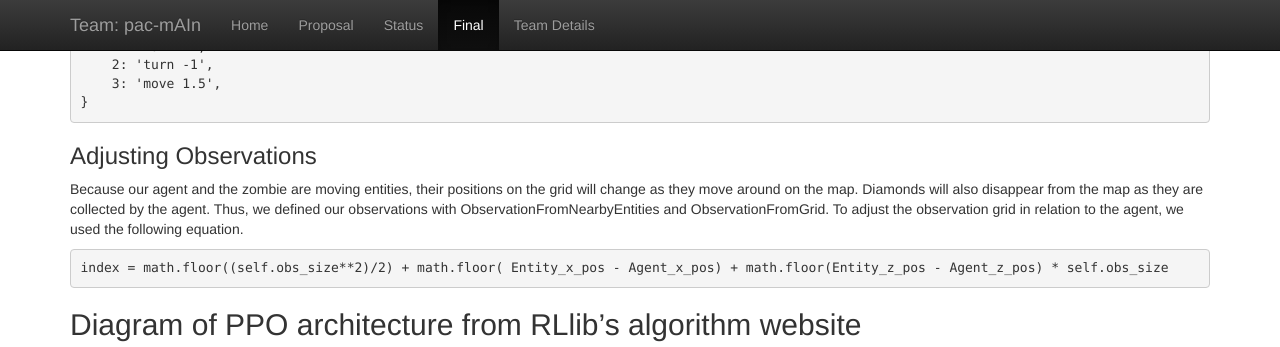
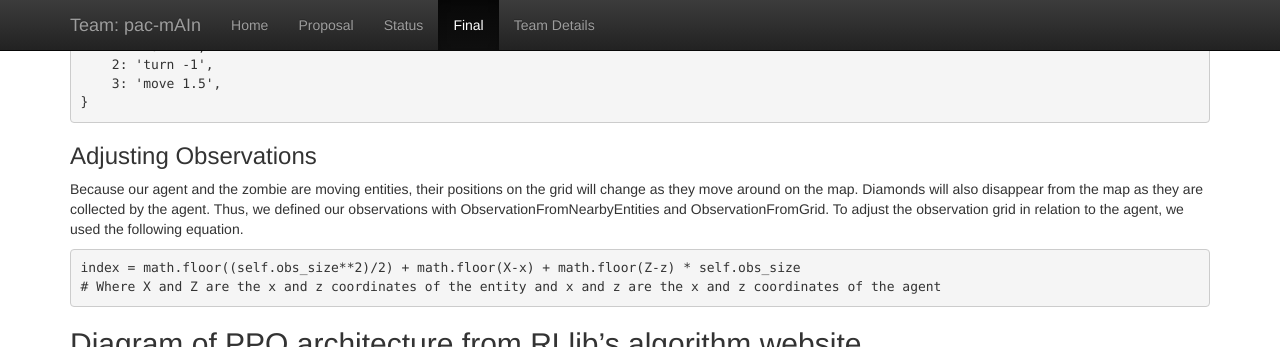
Before and after one commit to armaansd/pac-mAIn, a Jekyll site: the page built from docs/final.md, in a window 1280 px wide and 900 px high, scrolled down 3352 px, cut to the strip 0-347 px from the top of the window. Built offline with Jekyll 4.4.1, drawn with Linux system fonts in a browser that asks for light colours.

Commit message:
Update final.md

````diff
--- a/docs/final.md
+++ b/docs/final.md
@@ -93,7 +93,8 @@ self.action_dict = {
 <p>Because our agent and the zombie are moving entities, their positions on the grid will change as they move around on the map. Diamonds will also disappear from the map as they are collected by the agent. Thus, we defined our observations with ObservationFromNearbyEntities and ObservationFromGrid. To adjust the observation grid in relation to the agent, we used the following equation. </p>
 
 ```python
-index = math.floor((self.obs_size**2)/2) + math.floor( Entity_x_pos - Agent_x_pos) + math.floor(Entity_z_pos - Agent_z_pos) * self.obs_size
+index = math.floor((self.obs_size**2)/2) + math.floor(X-x) + math.floor(Z-z) * self.obs_size
+# Where X and Z are the x and z coordinates of the entity and x and z are the x and z coordinates of the agent
 ```
 ## Diagram of PPO architecture from RLlib's algorithm website
 <img src="https://user-images.githubusercontent.com/75513952/142348893-9389ccb9-e4f3-40da-83f1-b252248ae35c.png" width="800" height="300">
````
